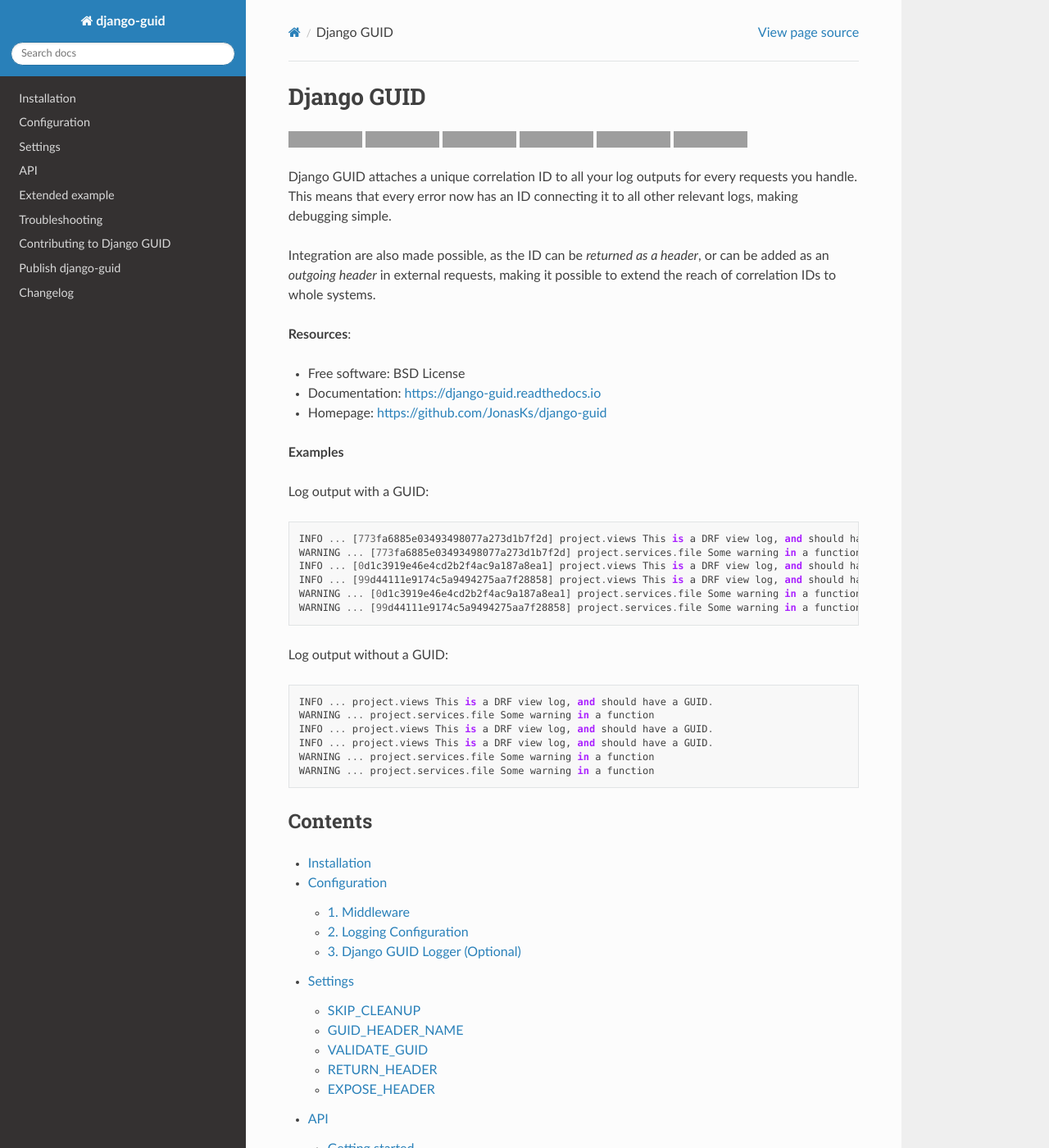
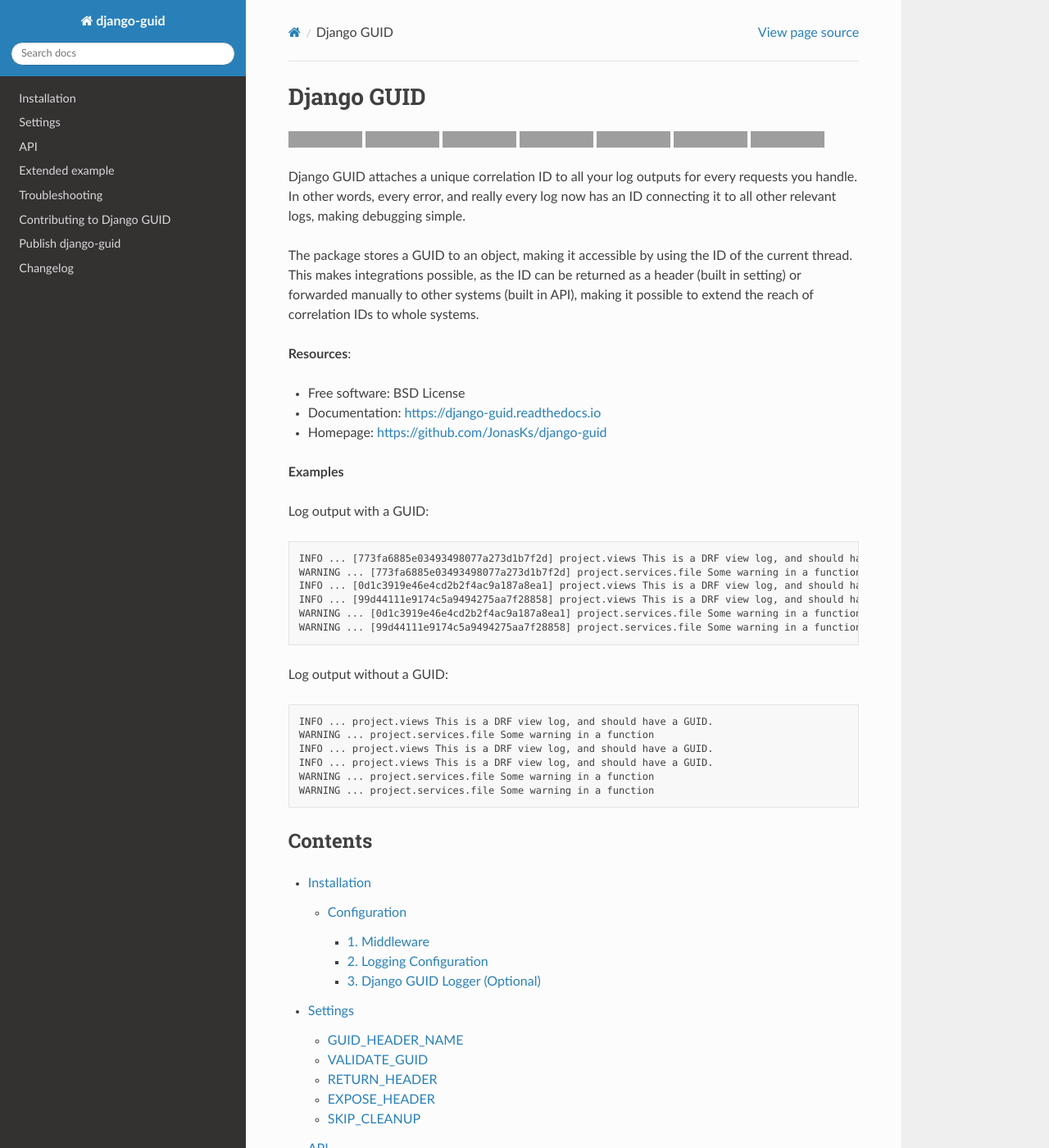
Before and after one commit to snok/django-guid, a Sphinx documentation site: the page built from docs/index.rst, in a window 1280 px wide and 1400 px high. Shown: the whole window at 82% size. Built offline with Sphinx 7.4.7 and the Read the Docs theme 2.0.0, drawn with Linux system fonts in a browser that asks for light colours; grey boxes are pictures that could not be loaded.

Commit message:
Adjusted readthedocs pages

```diff
--- a/docs/index.rst
+++ b/docs/index.rst
@@ -8,19 +8,20 @@
     :target: https://pypi.python.org/pypi/django-guid#downloads
 .. image:: https://img.shields.io/pypi/djversions/django-guid.svg
     :target: https://pypi.python.org/pypi/django-guid
+.. image:: https://readthedocs.org/projects/django-guid/badge/?version=latest
+    :target: https://django-guid.readthedocs.io/en/latest/?badge=latest
 .. image:: https://codecov.io/gh/jonasks/django-guid/branch/master/graph/badge.svg
     :target: https://codecov.io/gh/jonasks/django-guid
-.. image:: https://readthedocs.org/projects/django-guid/badge/?version=latest
-    :target: https://django-guid.readthedocs.io/en/latest/?badge=latest
 .. image:: https://img.shields.io/badge/code%20style-black-000000.svg
     :target: https://django-guid.readthedocs.io/en/latest/?badge=latest
+.. image:: https://img.shields.io/badge/pre--commit-enabled-brightgreen?logo=pre-commit&logoColor=white
+    :target: https://github.com/pre-commit/pre-commit
 
 
-Django GUID attaches a unique correlation ID to all your log outputs for every requests you handle. This means that every error now has an ID connecting it to all other relevant logs, making
+Django GUID attaches a unique correlation ID to all your log outputs for every requests you handle. In other words, every error, and really every log now has an ID connecting it to all other relevant logs, making
 debugging simple.
 
-Integration are also made possible, as the ID can be *returned as a header*,
-or can be added as an *outgoing header* in external requests, making it possible to extend the reach of correlation IDs to whole systems.
+The package stores a GUID to an object, making it accessible by using the ID of the current thread. This makes integrations possible, as the ID can be returned as a header (built in setting) or forwarded manually to other systems (built in API), making it possible to extend the reach of correlation IDs to whole systems.
 
 **Resources**:
 
@@ -32,7 +33,7 @@
 
 Log output with a GUID:
 
-.. code-block::
+.. code-block:: none
 
     INFO ... [773fa6885e03493498077a273d1b7f2d] project.views This is a DRF view log, and should have a GUID.
     WARNING ... [773fa6885e03493498077a273d1b7f2d] project.services.file Some warning in a function
@@ -44,7 +45,7 @@
 
 Log output without a GUID:
 
-.. code-block::
+.. code-block:: none
 
     INFO ... project.views This is a DRF view log, and should have a GUID.
     WARNING ... project.services.file Some warning in a function
```
Also changed, not shown: docs/install.rst (+5 -5 lines), docs/settings.rst (+14 -13 lines).
